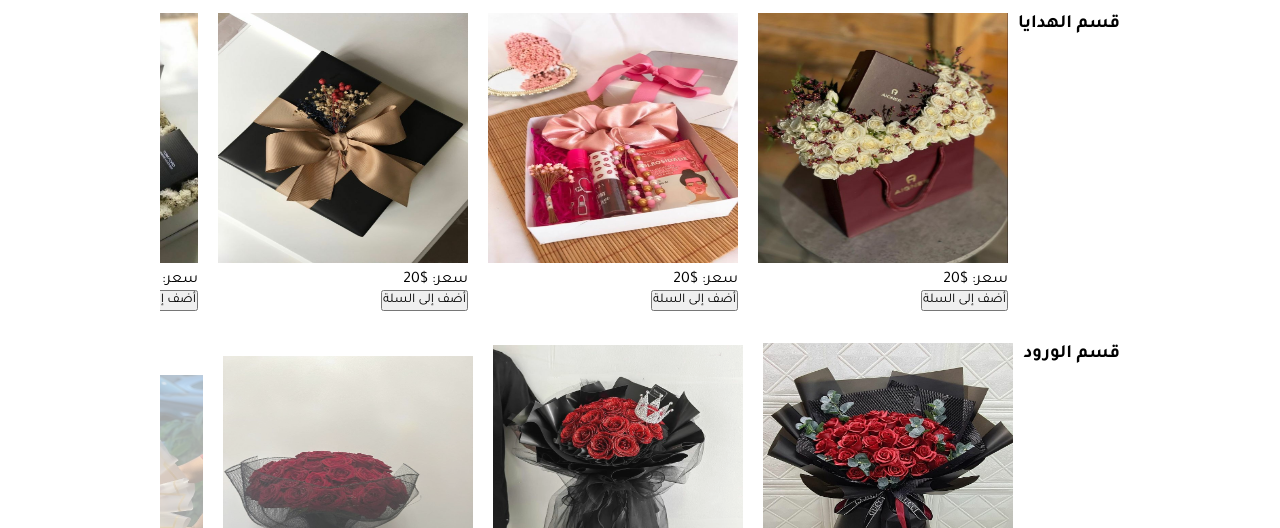
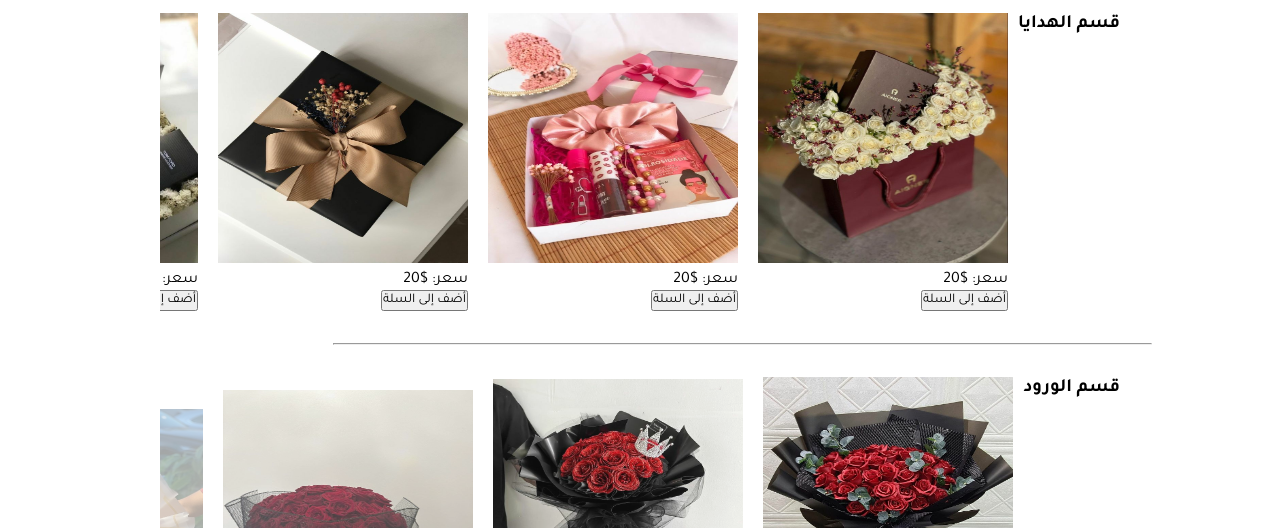
Before and after one commit to aseela7374/Rose-Store, a plain HTML site: page products.html in a window 1280 px wide. Shown: the part 272-800 px from the top of the page. Drawn offline with nearby package versions, Linux system fonts and the light colour scheme.

Commit message:
Update products.html

```diff
--- a/products.html
+++ b/products.html
@@ -117,7 +117,7 @@
                 <!-- يمكنك إضافة المزيد من الهدايا هنا -->
 
             </div>
-
+<Hr width="80%">
             <div class="category">
                 <h3>قسم الورود</h3>
 
```
